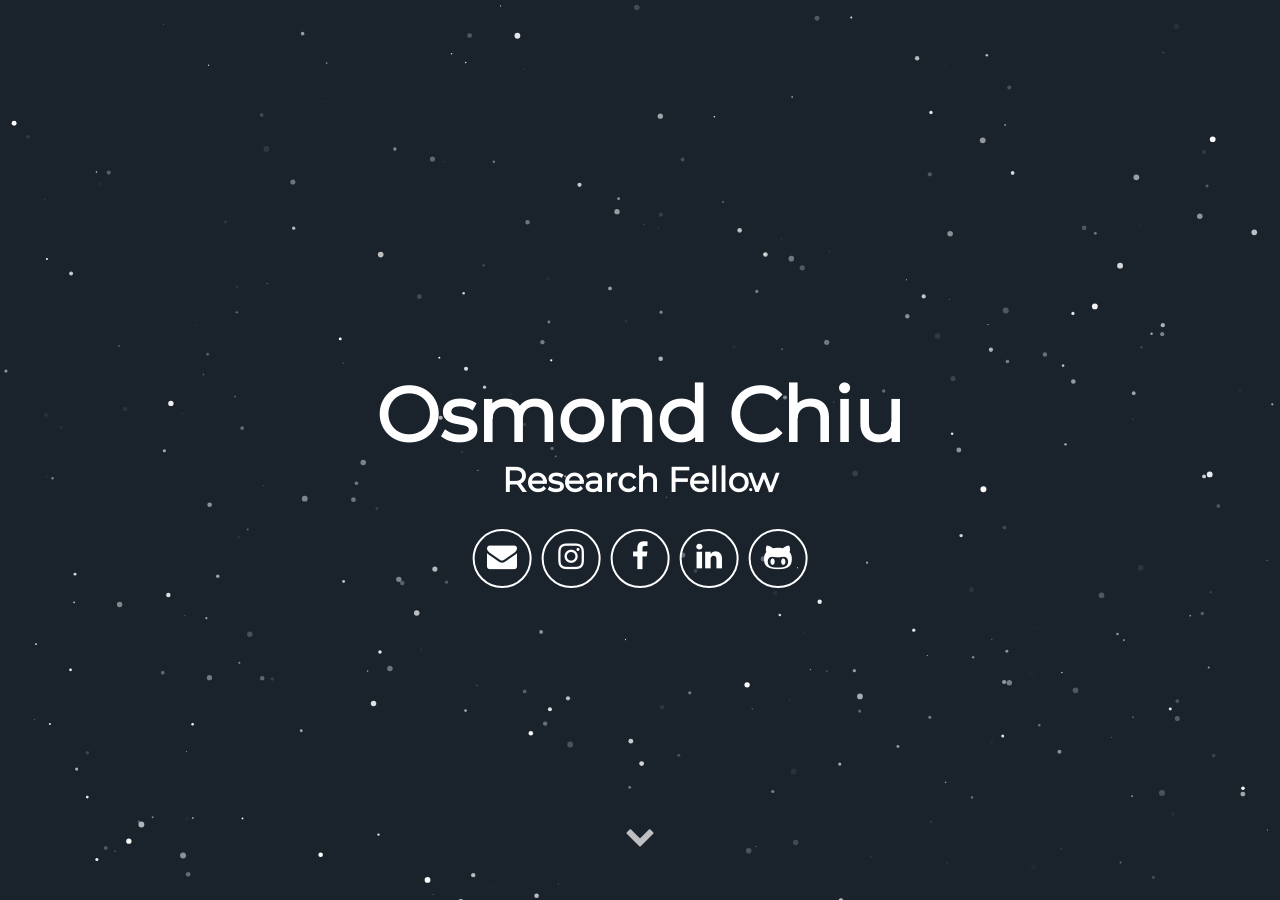
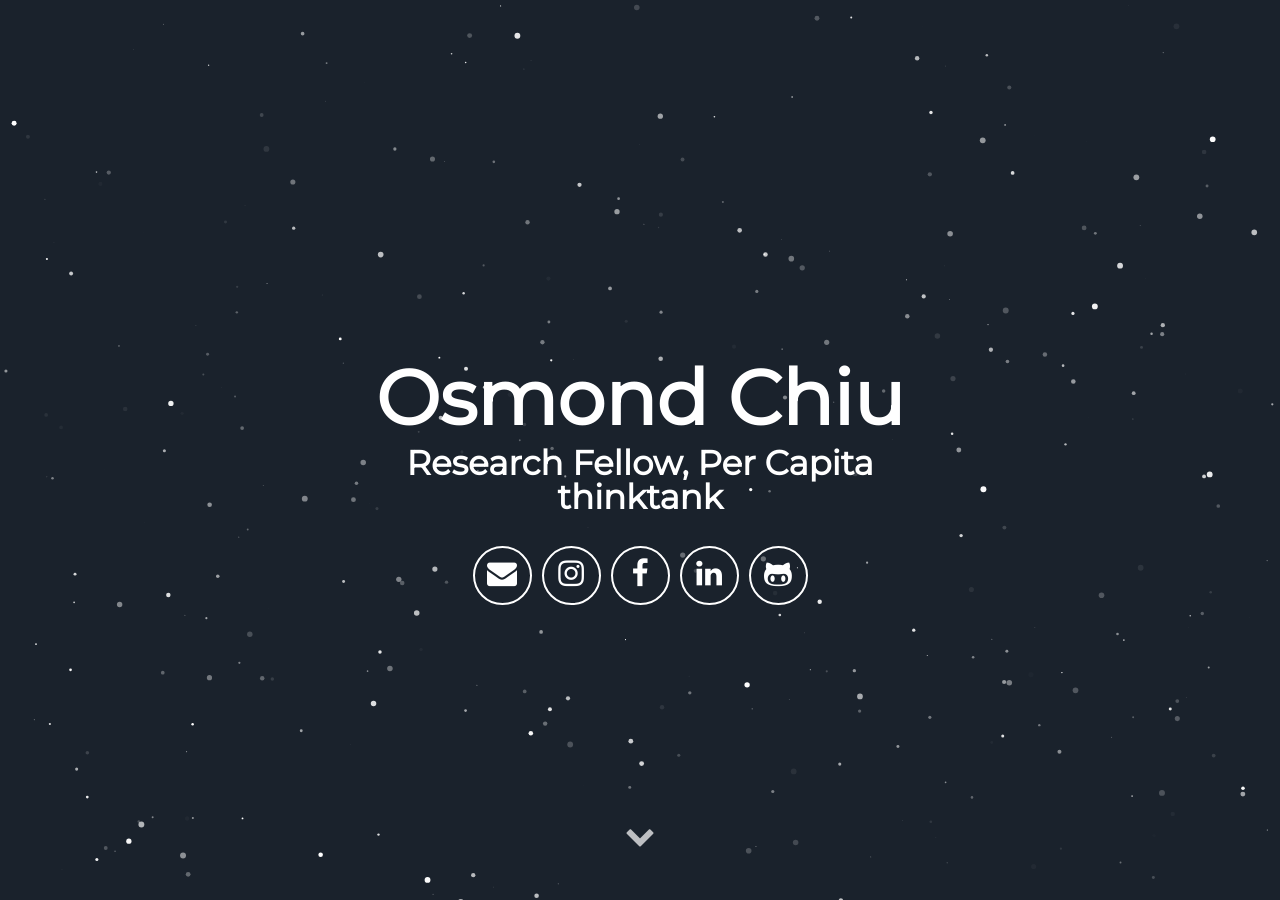
Before and after one commit to ofchiumq/osmondchiu.github.io, a Jekyll site: the page built from index.html, in a window 1280 px wide and 900 px high. Built offline with Jekyll 4.4.1, drawn with Linux system fonts in a browser that asks for light colours; some web fonts are replaced.

Commit message:
Update _config.yml

```diff
--- a/_config.yml
+++ b/_config.yml
@@ -7,7 +7,7 @@ description: Personal Website
 # User settings
 username: Osmond Chiu
 user_description: I'm a Sydney-based policy thinker, writer and advocate. I've written for the Sydney Morning Herald, Guardian Australia, Jacobin and other publications.
-user_title: Research Fellow
+user_title: Research Fellow, Per Capita thinktank
 email: o.f.chiu@gmail.com
 twitter_username: redrabbleroz
 # github_username:  lorem_ipsum
```
